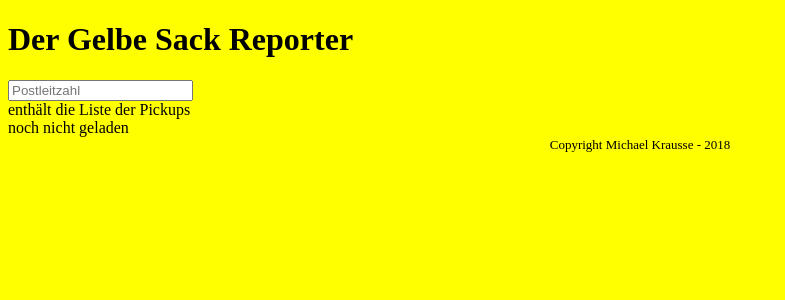
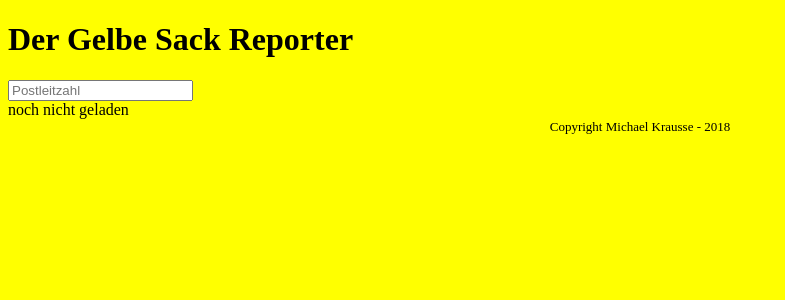
Before and after one commit to ehmkah/gelber_sack_reporter, a React (Vite) app in the folder webapp/: page / in a window 1280 px wide. Shown: the top 300 px of the page, without its empty margins (0-785 px from the left). Built offline with nearby package versions, Linux system fonts and the light colour scheme.

Commit message:
removed useless information

```diff
--- a/webapp/src/PickUpRenderer.tsx
+++ b/webapp/src/PickUpRenderer.tsx
@@ -71,7 +71,7 @@ class PickUpRenderer extends Component<Props, State> {
         </div>
       );
     } else {
-      return <div>enthält die Liste der Pickups</div>;
+      return <div />;
     }
   }
 
```
